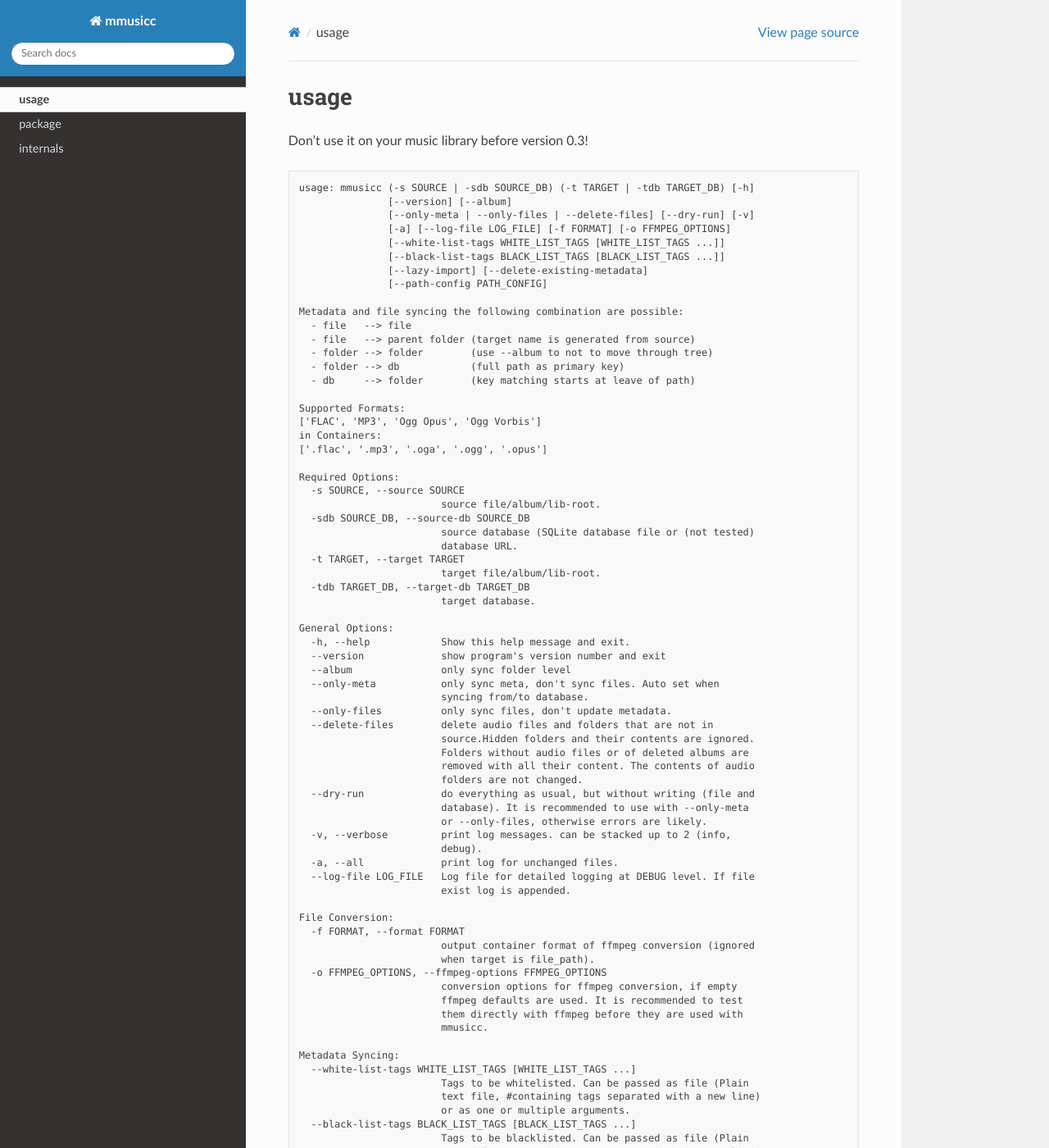
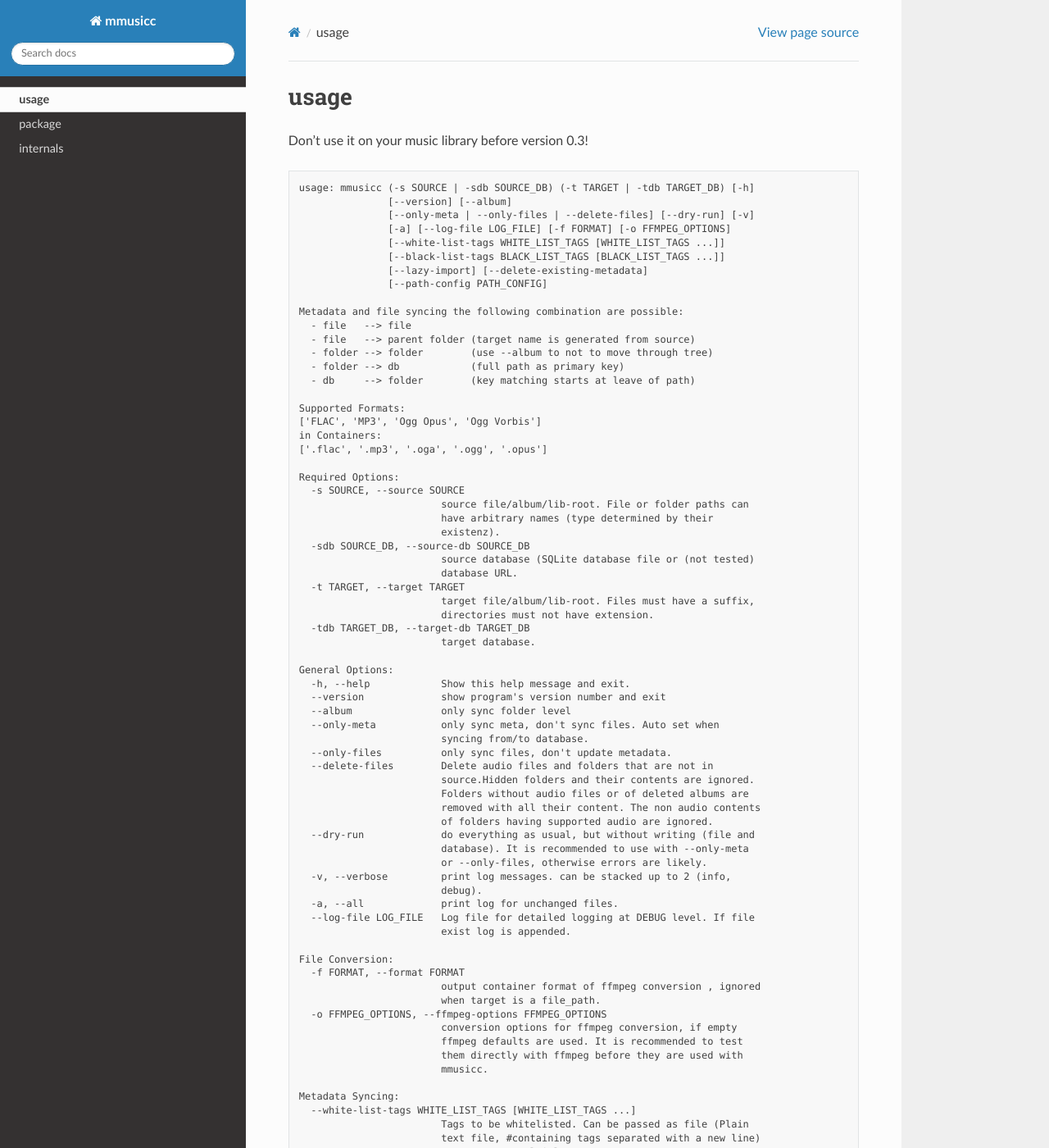
Before and after one commit to jonolt/mmusicc, a Sphinx documentation site: the page built from doc/usage.rst, in a window 1280 px wide and 1400 px high. Shown: the whole window at 82% size. Built offline with Sphinx 7.4.7 and the Read the Docs theme 2.0.0, drawn with Linux system fonts in a browser that asks for light colours; some of the changed text lies outside the part shown.

Commit message:
bugfix for PERFORMER, minor improvements
- removed wrong PERFORMER argument from config
- enforcing target file/folder suffix/no suffix in help
- reimplemented source/target type detection
- fixed files on file-level not deleted
- added error handling to MP3File.file_save lists
- added test helper for custom debugging

```diff
--- a/doc/mmusicc_help.txt
+++ b/doc/mmusicc_help.txt
@@ -21,12 +21,15 @@
 
 Required Options:
   -s SOURCE, --source SOURCE
-                        source file/album/lib-root.
+                        source file/album/lib-root. File or folder paths can
+                        have arbitrary names (type determined by their
+                        existenz).
   -sdb SOURCE_DB, --source-db SOURCE_DB
                         source database (SQLite database file or (not tested)
                         database URL.
   -t TARGET, --target TARGET
-                        target file/album/lib-root.
+                        target file/album/lib-root. Files must have a suffix,
+                        directories must not have extension.
   -tdb TARGET_DB, --target-db TARGET_DB
                         target database.
 
@@ -37,11 +40,11 @@
   --only-meta           only sync meta, don't sync files. Auto set when
                         syncing from/to database.
   --only-files          only sync files, don't update metadata.
-  --delete-files        delete audio files and folders that are not in
+  --delete-files        Delete audio files and folders that are not in
                         source.Hidden folders and their contents are ignored.
                         Folders without audio files or of deleted albums are
-                        removed with all their content. The contents of audio
-                        folders are not changed.
+                        removed with all their content. The non audio contents
+                        of folders having supported audio are ignored.
   --dry-run             do everything as usual, but without writing (file and
                         database). It is recommended to use with --only-meta
                         or --only-files, otherwise errors are likely.
@@ -53,8 +56,8 @@
 
 File Conversion:
   -f FORMAT, --format FORMAT
-                        output container format of ffmpeg conversion (ignored
-                        when target is file_path).
+                        output container format of ffmpeg conversion , ignored
+                        when target is a file_path.
   -o FFMPEG_OPTIONS, --ffmpeg-options FFMPEG_OPTIONS
                         conversion options for ffmpeg conversion, if empty
                         ffmpeg defaults are used. It is recommended to test
```
Also changed, not shown: 4 other files.
